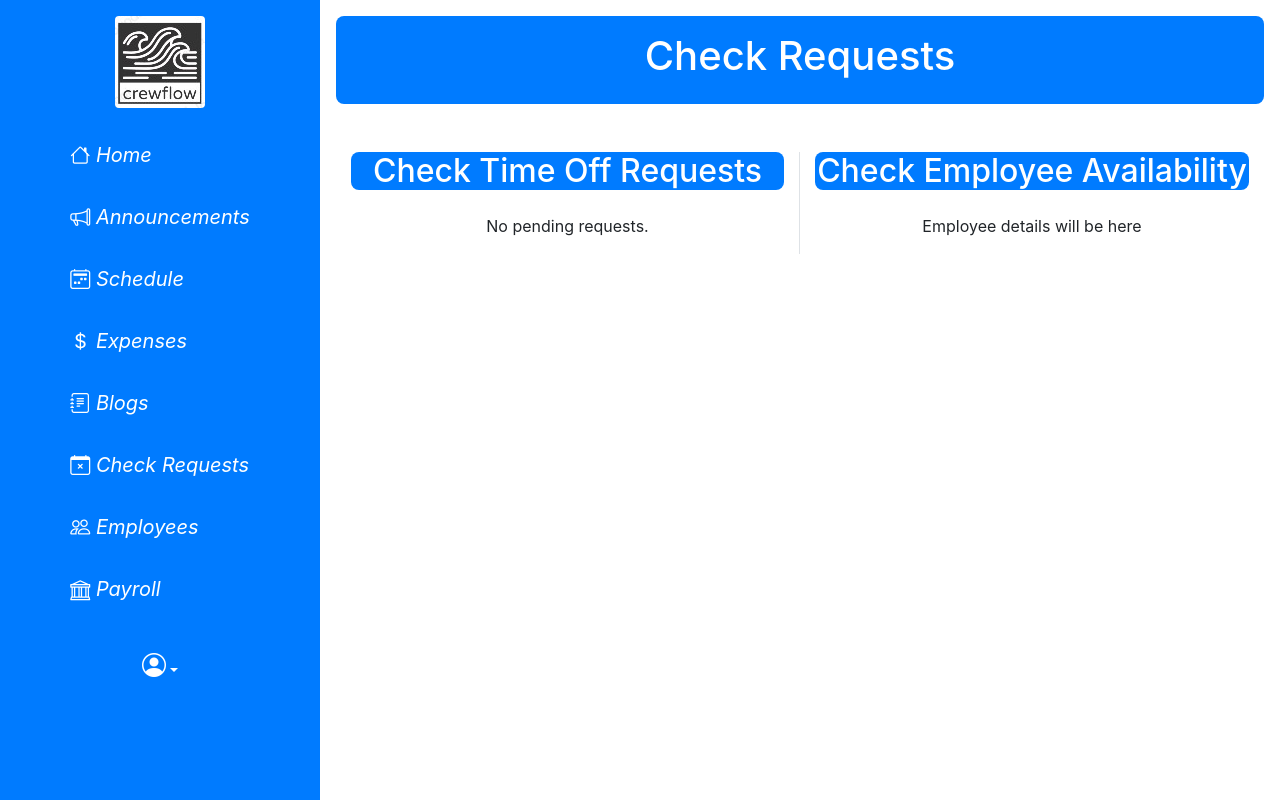
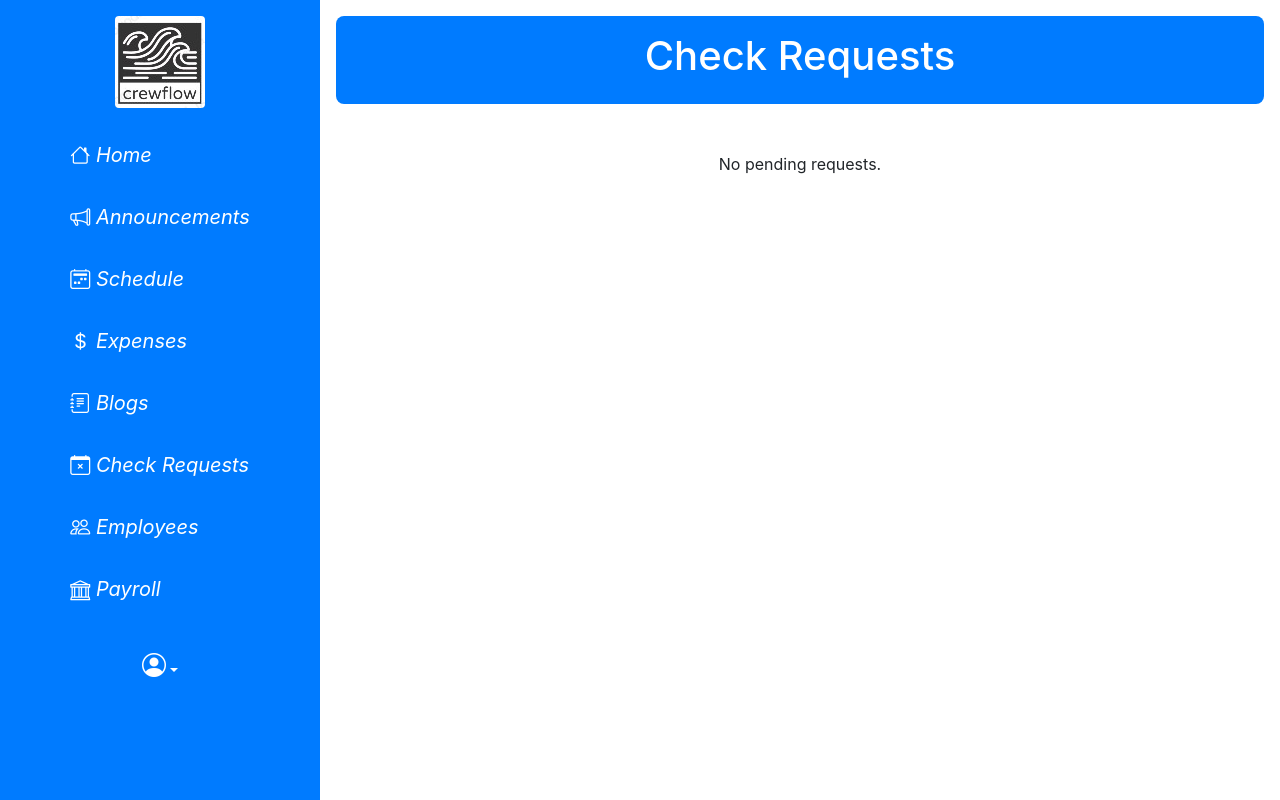
Before and after one commit to woodymorrice/crewflow, a Django app: template main/templates/main/check_requests.html in a window 1280 px wide. Run offline with Django 3.2, Linux system fonts and the light colour scheme; the template is opened without the code that fills it, so the values that code supplies are empty; some libraries are stand-ins or nearby versions.

Commit message:
check requests back to its first iteration where the admin/manager can check the requests for timeoff

```diff
--- a/main/templates/main/check_requests.html
+++ b/main/templates/main/check_requests.html
@@ -12,9 +12,6 @@
         <h1>Check Requests</h1>
     </header>
     <div class="container mt-5 text-center">
-        <div class="row">
-            <div class="col-md-6 border-right">
-                <h2 class="mb-4 bg-blue text-white rounded-3">Check Time Off Requests</h2>
         {% for request in requests %}
         <div class="card mb-3">
             <div class="card-body">
@@ -31,14 +28,6 @@
         <p>No pending requests.</p>
         {% endfor %}
     </div>
-            <div class="col-md-6">
-                <h2 class="mb-4 bg-blue text-white rounded-3">Check Employee Availability</h2>
-                <!-- Placeholder for employee availability content -->
-                <!-- You'll fill this in with actual content -->
-                <p>Employee details will be here</p>
-            </div>
-        </div>
-    </div>
 
 </body>
 </html>
```
Lines whose indentation alone changed are shown as unchanged.
